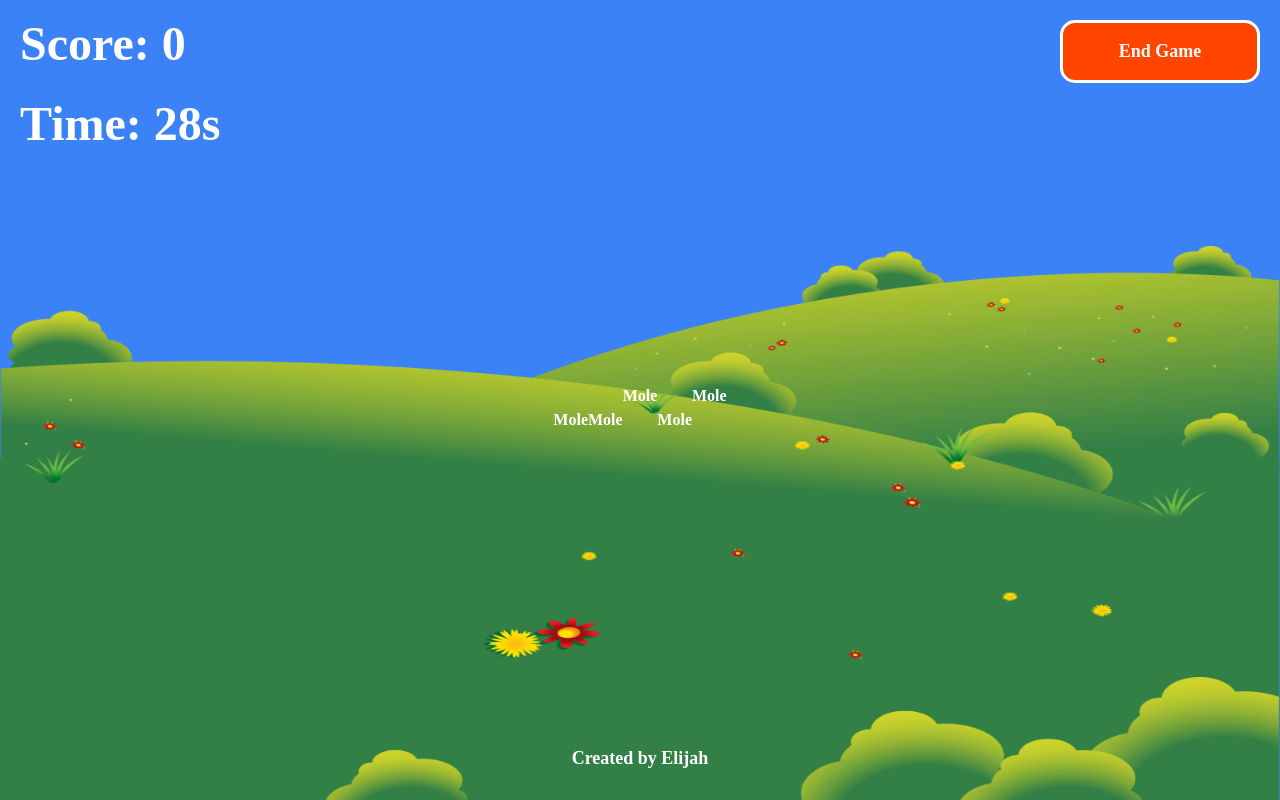
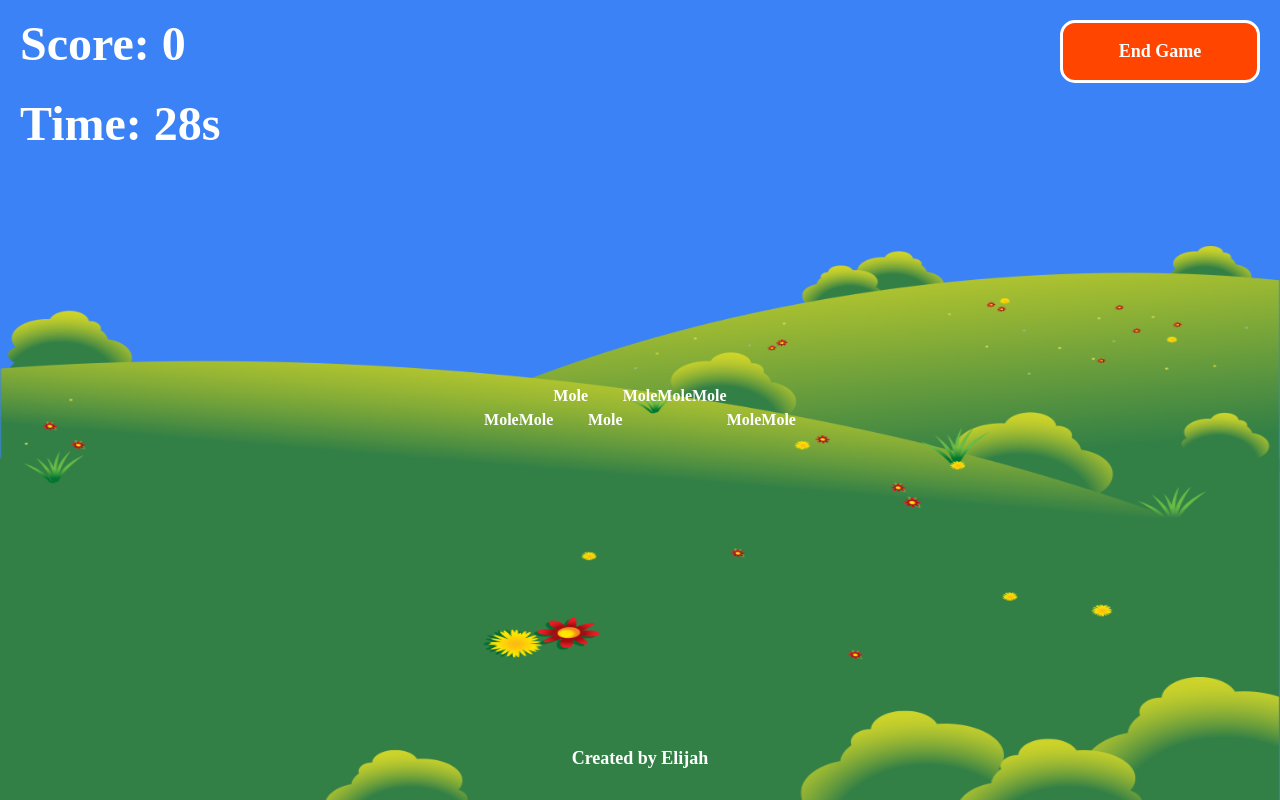
Before and after one commit to eedelosreyes2/whac-a-nft, a Next.js app: page / in a window 1280 px wide. Both pictures are taken after a click on the button "Connect Wallet". Built offline with nearby package versions, Linux system fonts and the light colour scheme.

Commit message:
refactors

```diff
--- a/components/Game.tsx
+++ b/components/Game.tsx
@@ -4,7 +4,7 @@ import gsap from 'gsap';
 
 const TIME_LIMIT = 30000;
 const MOLE_SCORE = 100;
-const NUMBER_OF_MOLES = 5;
+const NUMBER_OF_MOLES = 9;
 const POINTS_MULTIPLIER = 0.9;
 const TIME_MULTIPLIER = 1.25;
 
@@ -14,12 +14,6 @@ const generateMoles = (amount) =>
     delay: gsap.utils.random(0.5, 4),
     points: MOLE_SCORE,
   }));
-
-const InnerContainer = ({ children }) => (
-  <div className="sm:pt-64">{children}</div>
-);
-
-const Moles = ({ children }) => <div className="flex">{children}</div>;
 
 const Mole = ({ onWhack, points, delay, speed, pointsMin = 10 }) => {
   const [whacked, setWhacked] = useState(false);
@@ -180,7 +174,7 @@ const Game = () => {
       )}
 
       {playing && (
-        <InnerContainer>
+        <div className="sm:pt-64">
           <button className="button absolute top-5 right-5" onClick={endGame}>
             End Game
           </button>
@@ -188,7 +182,7 @@ const Game = () => {
             <Score value={score} />
             <Timer time={TIME_LIMIT} onEnd={endGame} />
           </div>
-          <Moles>
+          <div className="flex">
             {moles.map(({ delay, speed, points }, index) => (
               <Mole
                 key={index}
@@ -198,12 +192,12 @@ const Game = () => {
                 speed={speed}
               />
             ))}
-          </Moles>
-        </InnerContainer>
+          </div>
+        </div>
       )}
 
       {finished && (
-        <InnerContainer>
+        <div className="sm:pt-64">
           <div className="flex flex-col items-center gap-10">
             <Score value={score} />
             <button className="button" onClick={startGame}>
@@ -213,7 +207,7 @@ const Game = () => {
               Disconnect
             </button>
           </div>
-        </InnerContainer>
+        </div>
       )}
 
       <Footer />
```
